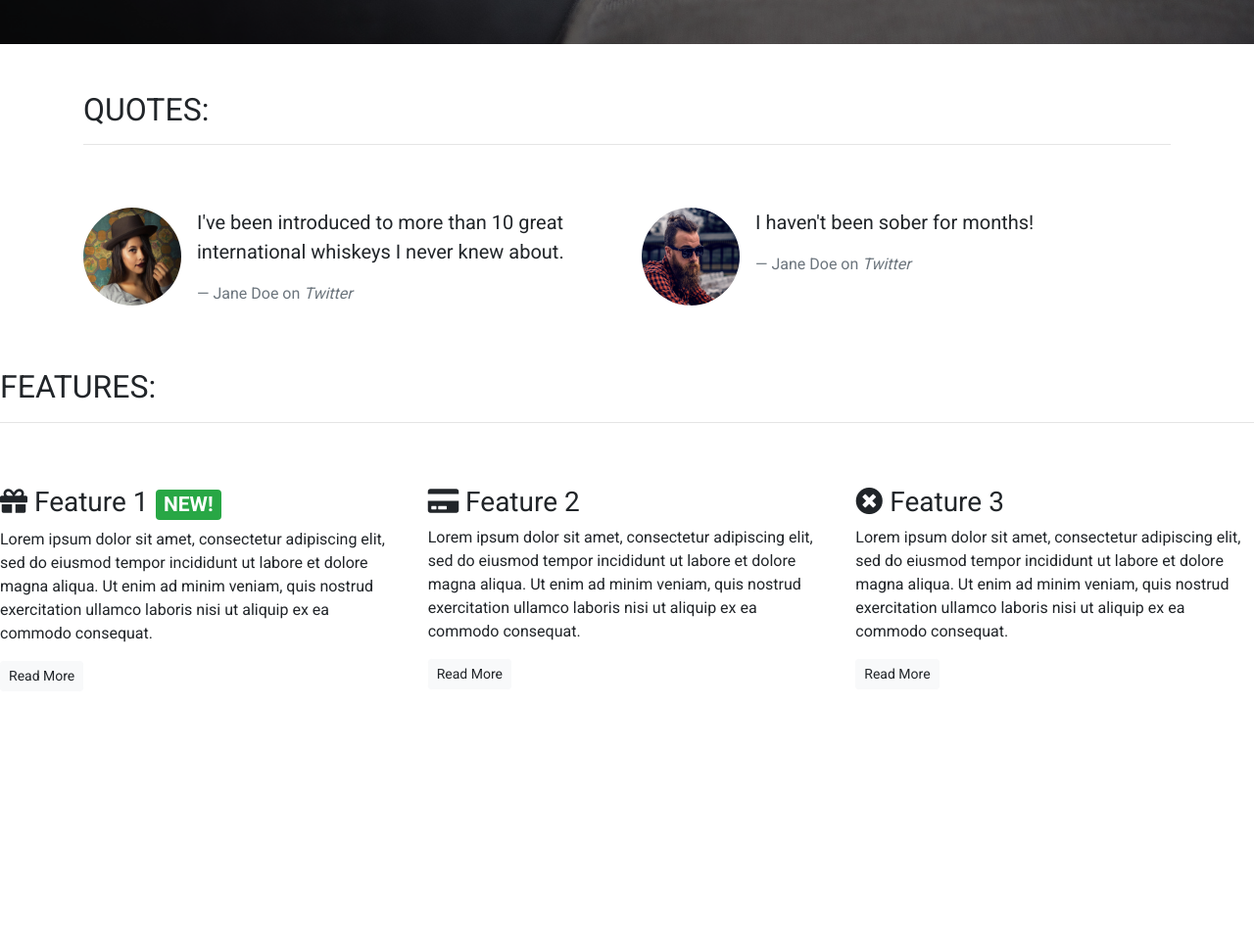
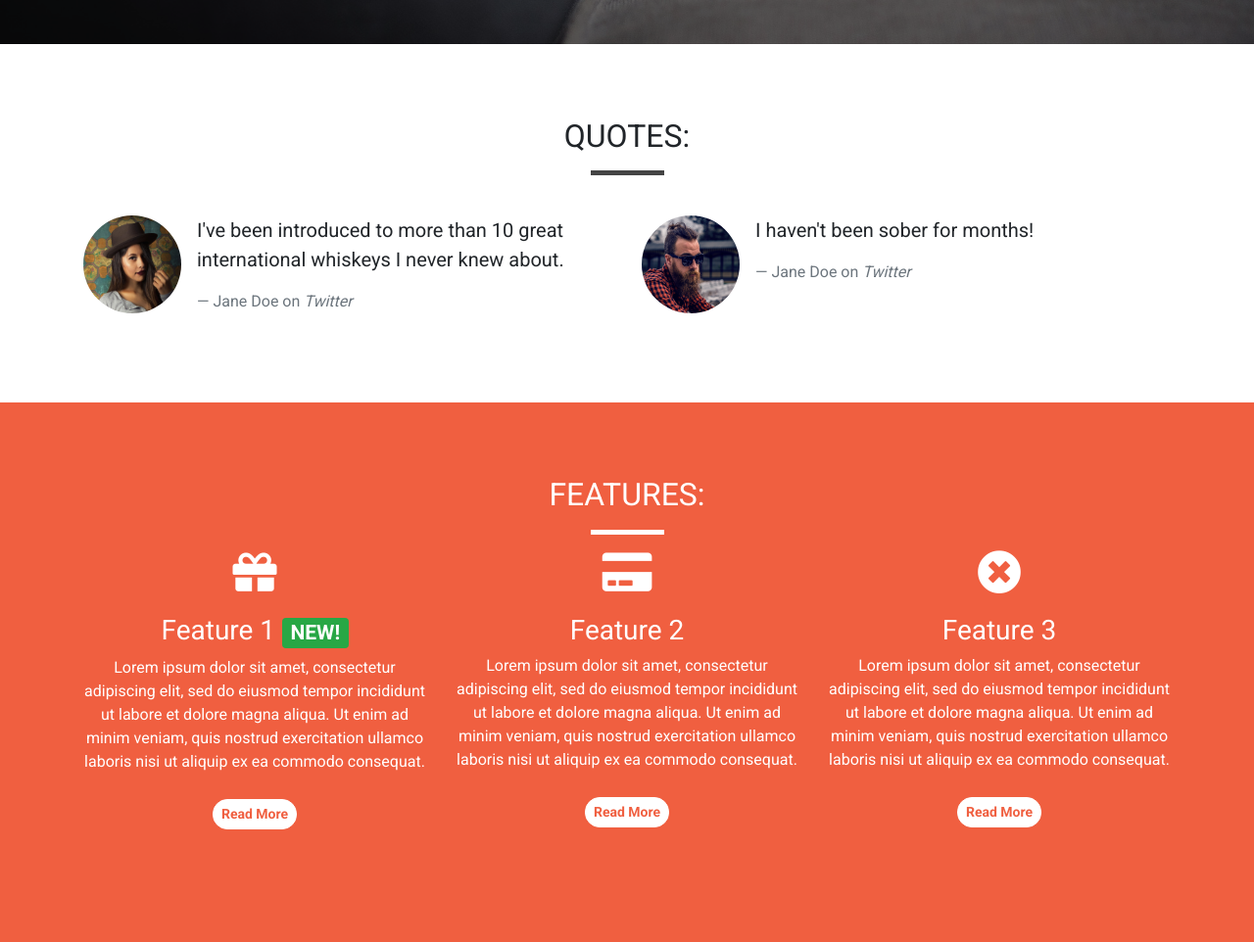
Before and after one commit to paulasdev/bootstrap, a plain HTML site: page index.html in a window 1280 px wide. Shown: the part 755-1717 px from the top of the page at 98% size. Before the commit the page ends 1477 px from the top, so only its background shows below. Drawn offline with nearby package versions, Linux system fonts and the light colour scheme.

Commit message:
Updating quotes and features

```diff
--- a/css/style.css
+++ b/css/style.css
@@ -1,5 +1,15 @@
 body {
     font-family: 'Roboto', sans-serif;
+}
+
+.container-wrapper {
+
+}
+
+.container-wrapper--red {
+    background-color: #f05f40;
+    color: white;
+
 }
 
 .alert-container .col-12 {
@@ -43,20 +53,47 @@ body {
 
 .features-container {}
 
+/* Page headers */
+
+.page-header {
+    margin-bottom: 0;
+    border-bottom: 0;
+    text-align: center;
+}
+
+.page-header h2 {
+    margin-top: 0;
+}
+
+.quotes .page-header {
+    margin-bottom: 25px;
+}
+
+
 /* Block dividers */
 .block-divider {
     width: 75px;
     height: 5px;
     border: 0;
-
+   background-color: #444;
 }
 
 .block-divider--orange {
     background-color: #f05f40;
 }
 
+.block-divider--white {
+    background-color:white;
+}
+
 .block-divider--short {
     width: 35px;
+}
+
+/* Content containers */
+.content-container {
+    padding-top: 75px;
+    padding-bottom: 75px;
 }
 
 /* Navbar */
@@ -134,3 +171,23 @@ body {
     border-color: #df4929;
     color: white;
 }
+
+.feature {
+    text-align: center;
+    margin-bottom: 40px;
+}
+.feature i {
+    margin-bottom: 20px;
+    font-size: 45px;
+    line-height: 45px;
+}
+
+.feature .btn {
+    background-color: white;
+    border-color: white;
+    border-radius: 15px;
+    min-width: 100;
+    font-weight: bold;
+    margin-top: 10px;
+    color:#f05f40;
+}
--- a/index.html
+++ b/index.html
@@ -82,12 +82,13 @@
         <!-- /.callout -->
     </div>
     <!-- Quotes -->
-    <div class="container quotes-container">
+    <div class="container-wrapper">
+        <div class="container quotes-container content-container">
             <section class="quotes">
                 <div class="row">
-                <div class="col-12 my-5">
+                    <div class="col-12 page-header">
                         <h2 class="text-uppercase">Quotes:</h2>
-                    <hr />
+                        <hr class="block-divider block-divider-short">
                     </div>
                 </div>
                 <div class="row">
@@ -98,7 +99,8 @@
                             </div>
                             <div class="media-body">
                                 <blockquote class="blockquote">
-                                <p>I've been introduced to more than 10 great international whiskeys I never knew about.
+                                    <p>I've been introduced to more than 10 great international whiskeys I never knew
+                                        about.
                                     </p>
                                     <footer class="blockquote-footer">Jane Doe on <cite title="Twitter">Twitter</cite>
                                     </footer>
@@ -124,41 +126,49 @@
             </section>
             <!-- /.quotes -->
         </div>
+    </div>
     <!-- Features -->
-    <div class="features-container">
+    <div class="container-wrapper container-wrapper--red">
+        <div class="container features-container content-container">
 
             <section class="features">
                 <div class="row">
-                <div class="col-12 my-5">
+                    <div class="col-12 page-header">
                         <h2 class="text-uppercase">Features:</h2>
-                    <hr />
+                        <hr class="block-divider block-divider-short block-divider--white">
                     </div>
                 </div>
                 <div class="row">
                     <div class="col-12 col-md-6 col-lg-4">
                         <div class="feature">
-                        <h3><i class="fas fa-gift d-none d-sm-inline"></i> Feature 1 <span
+                            <h3><i class="fas fa-gift d-none d-sm-block"></i> Feature 1 <span
                                     class="badge badge-success">NEW!</span></h3>
-                        <p>Lorem ipsum dolor sit amet, consectetur adipiscing elit, sed do eiusmod tempor incididunt ut
-                            labore et dolore magna aliqua. Ut enim ad minim veniam, quis nostrud exercitation ullamco
+                            <p>Lorem ipsum dolor sit amet, consectetur adipiscing elit, sed do eiusmod tempor incididunt
+                                ut
+                                labore et dolore magna aliqua. Ut enim ad minim veniam, quis nostrud exercitation
+                                ullamco
                                 laboris nisi ut aliquip ex ea commodo consequat.</p>
                             <p><a class="btn btn-sm btn-light" href="">Read More</a></p>
                         </div>
                     </div>
                     <div class="col-12 col-md-6 col-lg-4">
                         <div class="feature">
-                        <h3><i class="fas fa-credit-card d-none d-sm-inline"></i> Feature 2</h3>
-                        <p>Lorem ipsum dolor sit amet, consectetur adipiscing elit, sed do eiusmod tempor incididunt ut
-                            labore et dolore magna aliqua. Ut enim ad minim veniam, quis nostrud exercitation ullamco
+                            <h3><i class="fas fa-credit-card d-none d-sm-block"></i> Feature 2</h3>
+                            <p>Lorem ipsum dolor sit amet, consectetur adipiscing elit, sed do eiusmod tempor incididunt
+                                ut
+                                labore et dolore magna aliqua. Ut enim ad minim veniam, quis nostrud exercitation
+                                ullamco
                                 laboris nisi ut aliquip ex ea commodo consequat.</p>
                             <p><a class="btn btn-sm btn-light" href="">Read More</a></p>
                         </div>
                     </div>
                     <div class="col-12 d-md-none d-lg-block col-lg-4">
                         <div class="feature">
-                        <h3><i class="fas fa-times-circle d-none d-sm-inline"></i> Feature 3</h3>
-                        <p>Lorem ipsum dolor sit amet, consectetur adipiscing elit, sed do eiusmod tempor incididunt ut
-                            labore et dolore magna aliqua. Ut enim ad minim veniam, quis nostrud exercitation ullamco
+                            <h3><i class="fas fa-times-circle d-none d-sm-block"></i> Feature 3</h3>
+                            <p>Lorem ipsum dolor sit amet, consectetur adipiscing elit, sed do eiusmod tempor incididunt
+                                ut
+                                labore et dolore magna aliqua. Ut enim ad minim veniam, quis nostrud exercitation
+                                ullamco
                                 laboris nisi ut aliquip ex ea commodo consequat.</p>
                             <p><a class="btn btn-sm btn-light" href="">Read More</a></p>
                         </div>
@@ -166,6 +176,7 @@
                 </div>
             </section>
             <!-- /.features -->
+        </div>
     </div>
     <div class="modal" tabindex="-1" role="dialog" id="signUpModal">
         <div class="modal-dialog" role="document">
```
Lines whose indentation alone changed are shown as unchanged.
